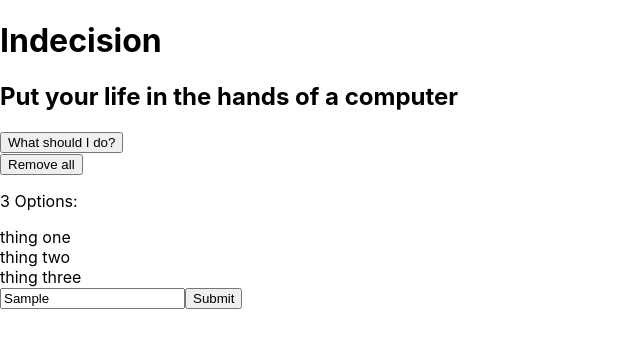
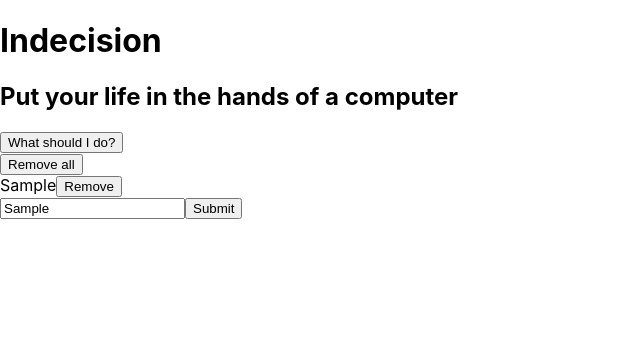
Before and after one commit to garcialuis/indecision, a React (Create React App) app: page / in a window 1280 px wide. Both pictures are taken after typing "Sample" into the empty fields and a click on the button "Submit". Shown: the top 348 px of the page, without its empty margins (0-640 px from the left). Built offline with nearby package versions, Linux system fonts and the light colour scheme.

Commit message:
feat: Added useEffect hook into App.js and default props for counter state
The useEffect hook has been added to App.js (indecision app) and
a default prop was defined in the counter-state.js exercise.

```diff
--- a/src/App.js
+++ b/src/App.js
@@ -1,12 +1,20 @@
-import {useState} from 'react'
+import {useState, useEffect} from 'react'
 
 const IndecisionApp = () => {
 
-  const title = 'Indecision'
+  // const title = 'Indecision' No longer passed down to component, as header has a default prop: title
   const subtitle = 'Put your life in the hands of a computer'
-  const [options, setOptions] = useState(['thing one', 'thing two', 'thing three'])
+  const [options, setOptions] = useState([])
+
+  useEffect(() => {
+    console.log('componentDidMount/didUpdate/willUnmount')
+  })
 
   const handleDeleteOptions = () => setOptions([])
+
+  const handleDeleteOption = (optionToRemove) => {
+    setOptions(options.filter((option) => option !== optionToRemove))
+  }
 
   const handlePick = () => {
     const randomNum = Math.floor(Math.random() * options.length);
@@ -14,9 +22,20 @@ const IndecisionApp = () => {
     alert(option)
   }
 
+  const handleAddOption = (option) => {
+
+    if(!option) {
+      return 'Enter valid value to add item'
+    } else if (options.indexOf(option) > -1) {
+      return 'This option already exists'
+    }
+
+    setOptions(options.concat(option))
+  }
+
   return (
     <div>
-      <Header title={title} subtitle={subtitle}/>
+      <Header subtitle={subtitle}/>
       <Action
         hasOptions={options.length > 0}
         handlePick={handlePick}
@@ -24,8 +43,11 @@ const IndecisionApp = () => {
       <Options
         options={options}
         handleDeleteOptions={handleDeleteOptions}
+        handleDeleteOption={handleDeleteOption}
       />
-      <AddOption />
+      <AddOption
+        handleAddOption={handleAddOption}
+      />
     </div>
   );
 }
@@ -34,10 +56,14 @@ const Header = ({title, subtitle}) => {
   return (
     <div>
       <h1>{title}</h1>
-      <h2>{subtitle}</h2>
+      {subtitle && <h2>{subtitle}</h2>}
     </div>
   );
 }
+
+Header.defaultProps = {
+  title: 'Indecision'
+};
 
 const Action = ({hasOptions, handlePick}) => {
 
@@ -52,41 +78,54 @@ const Action = ({hasOptions, handlePick}) => {
   );
 }
 
-const Options = ({options, handleDeleteOptions}) => {
+const Options = ({options, handleDeleteOptions, handleDeleteOption}) => {
   return (
     <div>
       <button onClick={handleDeleteOptions}>Remove all</button>
-      <p>{options.length} Options: </p>
       {
-        options.map((option) => <Option key={option} optionText={option} />)
+        options.map((option) => (
+          <Option key={option}
+            optionText={option}
+            handleDeleteOption={handleDeleteOption}
+          />
+        ))
       }
     </div>
   );
 }
 
-const Option = ({optionText}) => {
+const Option = ({optionText, handleDeleteOption}) => {
   return (
     <div>
       {optionText}
+      <button
+        onClick={(e) => {
+         handleDeleteOption(optionText)
+        }}
+      >
+        Remove
+      </button>
     </div>
   );
 }
 
-const AddOption = () => {
+const AddOption = ({handleAddOption}) => {
 
-  const handleAddOption = (e) => {
+  const [error, setError] = useState()
+
+  const handleAddOptionInput = (e) => {
 
     e.preventDefault()
     const option = e.target.elements.option.value.trim()
+    const errorMsg = handleAddOption(option) // handleAddOption is defined at parent
+    setError(errorMsg)
 
-    if (option) {
-      alert(option)
-    }
   }
 
   return (
     <div>
-      <form onSubmit={handleAddOption}>
+      {error && <p>{error}</p>}
+      <form onSubmit={handleAddOptionInput}>
         <input type='text' name='option' placeholder='option here'/>
         <button>Submit</button>
       </form>
--- a/src/playground/counter-state.js
+++ b/src/playground/counter-state.js
@@ -1,9 +1,9 @@
 import {React, useState} from 'react'
 import ReactDOM from 'react-dom'
 
-const Counterstate = () => {
+const Counterstate = ({initialCount}) => {
 
-    const [count, setCount] = useState(0)
+    const [count, setCount] = useState(initialCount)
 
     const handleAddOne = () => {
         console.log('handleAddOne')
@@ -31,11 +31,15 @@ const Counterstate = () => {
     );
 }
 
+Counterstate.defaultProps = {
+    initialCount: 0
+}
+
 export default Counterstate
 
 // Uncomment to render:
 // var appRoot = document.getElementById('root')
-// ReactDOM.render(<Counterstate />, appRoot);
+// ReactDOM.render(<Counterstate initialCount={0}/>, appRoot);
 
 /*
 // How it would be done using classes:
```
